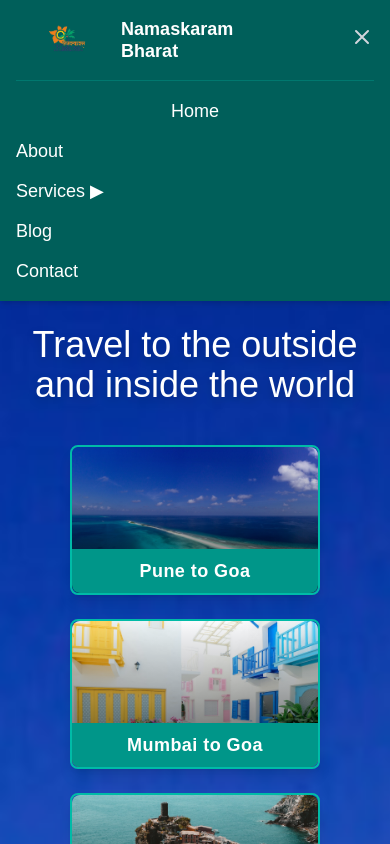
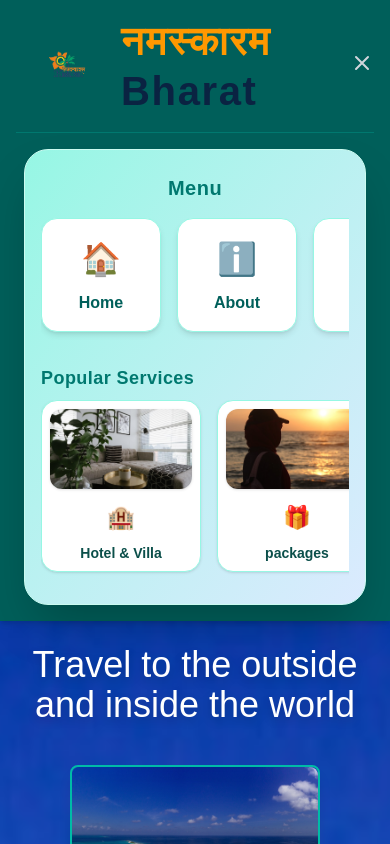
Before and after one commit to SoftDevRashmi/namaskaram-bharat, a Next.js app: page / in a window 390 px wide. Both pictures are taken after a click on the button "Toggle menu". Shown: the top 844 px of the page. Built offline with nearby package versions, Linux system fonts and the light colour scheme.

Commit message:
Enhance mobile menu with vibrant gradient and modern card layout

```diff
--- a/src/app/components/Navbar.tsx
+++ b/src/app/components/Navbar.tsx
@@ -13,7 +13,11 @@ const Navbar: React.FC<{ onHomeClick?: () => void }> = ({ onHomeClick }) => {
         <div className="flex justify-between items-center">
           <div className="flex flex-shrink items-center cursor-pointer max-w-[75%]" onClick={() => router.push('/')}>
             <img src="/images/logo2.png" alt="Logo" className="h-12 sm:h-16 md:h-20 p-2 mr-2 flex-shrink-0" />
-            <span className="text-lg sm:text-xl md:text-3xl font-bold text-white whitespace-normal leading-tight">Namaskaram Bharat</span>
+            <span className="font-extrabold whitespace-normal leading-tight" style={{ fontSize: '2.5rem', letterSpacing: '0.04em' }}>
+              <span style={{ color: '#FF9800' }}>नमस्कारम </span>
+              <span style={{ color: '#0A2342' }}>Bharat</span>
+            </span>
+
           </div>
 
           {/* Mobile menu button */}
@@ -90,33 +94,43 @@ const Navbar: React.FC<{ onHomeClick?: () => void }> = ({ onHomeClick }) => {
         {/* Mobile menu */}
         {isMenuOpen && (
           <div className="md:hidden mt-4 border-t border-teal-700 pt-4">
-            <div className="flex flex-col space-y-3">
+            <div className="rounded-3xl bg-gradient-to-br from-teal-200 via-teal to-blue-100 shadow-2xl px-4 py-6 mx-2 border border-teal-100">
+              <div className="mb-4 text-center">
+                <span className="text-xl font-bold text-teal-700 tracking-wide">Menu</span>
+              </div>
+              <div className="flex gap-4 overflow-x-auto pb-2 hide-scrollbar">
+                {[
+                  { label: 'Home', route: '/', icon: '🏠' },
+                  { label: 'About', route: '#', icon: 'ℹ️' },
+                  { label: 'Blog', route: '#', icon: '📝' },
+                  { label: 'Contact', route: '#', icon: '📞' },
+                ].map((item) => (
                   <button
+                    key={item.label}
                     onClick={() => {
-                  router.push('/');
-                  if (onHomeClick) onHomeClick();
+                      router.push(item.route);
+                      if (item.label === 'Home' && onHomeClick) onHomeClick();
                       setIsMenuOpen(false);
                     }}
-                className="text-lg text-white hover:text-gray-300 focus:outline-none transition-colors duration-200"
+                    className="min-w-[120px] rounded-2xl bg-white border border-teal-200 text-teal-800 font-bold shadow-md py-4 px-2 text-base flex flex-col items-center gap-2 hover:bg-teal-100 active:scale-95 transition-all duration-200"
+                    style={{ fontFamily: 'Poppins, sans-serif' }}
                   >
-                Home
+                    <span style={{ fontSize: '2rem' }}>{item.icon}</span>
+                    <span>{item.label}</span>
                   </button>
-              <a href="#" className="text-lg text-white hover:text-gray-300 transition-colors duration-200">About</a>
-              <button
-                className="text-lg text-white hover:text-gray-300 focus:outline-none text-left transition-colors duration-200"
-                onClick={() => setShowDropdown(!showDropdown)}
-              >
-                Services {showDropdown ? '▼' : '▶'}
-              </button>
-              {showDropdown && (
-                <div className="pl-4 flex flex-col space-y-2">
+                ))}
+              </div>
+              <div className="mt-6 mb-2 text-left">
+                <span className="text-lg font-semibold text-teal-700 tracking-wide">Popular Services</span>
+              </div>
+              <div className="flex gap-4 overflow-x-auto pb-2 hide-scrollbar">
                 {[
-                    { label: 'Hotel & Villa', route: '/hotels' },
-                    { label: 'packages', route: '/' },
-                    { label: 'Water World', route: '/scuba' },
-                    { label: 'Moped Rental', route: '/' },
-                    { label: 'Party & Events', route: '/' },
-                    { label: 'Luxury Villas', route: '/hotels' },
+                  { label: 'Hotel & Villa', route: '/hotels', icon: '🏨', img: '/images/hotel.jpg' },
+                  { label: 'packages', route: '/', icon: '🎁', img: '/images/packages.jpg' },
+                  { label: 'Water World', route: '/scuba', icon: '🌊', img: '/images/waterworld.jpg' },
+                  { label: 'Moped Rental', route: '/', icon: '🛵', img: '/images/rentals.jpg' },
+                  { label: 'Party & Events', route: '/', icon: '🎉', img: '/images/party.jpg' },
+                  { label: 'Luxury Villas', route: '/hotels', icon: '🏡', img: '/images/villa.jpg' },
                 ].map((item) => (
                   <div
                     key={item.label}
@@ -125,16 +139,17 @@ const Navbar: React.FC<{ onHomeClick?: () => void }> = ({ onHomeClick }) => {
                       setShowDropdown(false);
                       setIsMenuOpen(false);
                     }}
-                      className="text-gray-300 text-base hover:text-white cursor-pointer transition-colors duration-200"
+                    className="min-w-[160px] rounded-2xl bg-white border border-teal-200 text-teal-900 font-semibold py-2 px-2 flex flex-col items-center gap-2 shadow hover:bg-teal-100 active:scale-95 cursor-pointer transition-all duration-200"
+                    style={{ fontFamily: 'Poppins, sans-serif' }}
                   >
-                      {item.label}
+                    <img src={item.img} alt={item.label} className="w-full h-20 object-cover rounded-xl mb-1 shadow" />
+                    <span style={{ fontSize: '1.4rem' }}>{item.icon}</span>
+                    <span className="text-sm font-bold text-center">{item.label}</span>
                   </div>
                 ))}
               </div>
-              )}
-              <a href="#" className="text-lg text-white hover:text-gray-300 transition-colors duration-200">Blog</a>
-              <a href="#" className="text-lg text-white hover:text-gray-300 transition-colors duration-200">Contact</a>
             </div>
+            <style>{`.hide-scrollbar::-webkit-scrollbar{display:none}`}</style>
           </div>
         )}
       </div>
```
Lines whose indentation alone changed are shown as unchanged.
